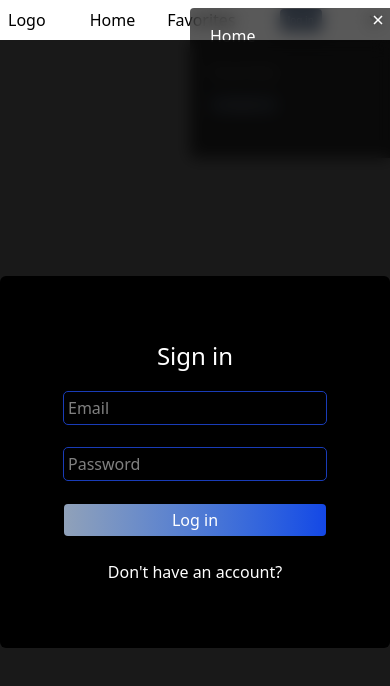
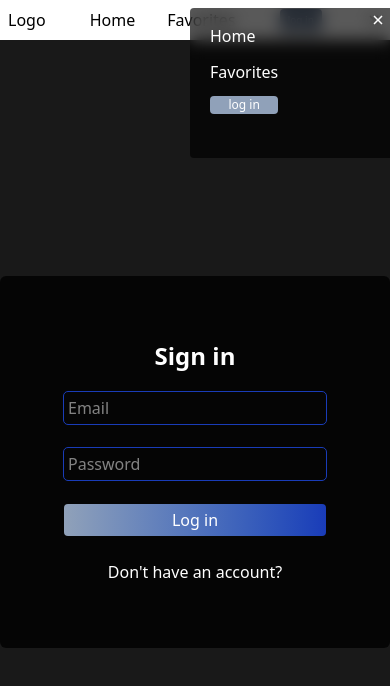
Before and after one commit to Juanagudelo9007/movie-app, a React (Vite) app: page / in a window 390 px wide. Both pictures are taken after a click on the button 373 px from the left and 20 px from the top of the page. Shown: the top 686 px of the page. Built offline with nearby package versions, Linux system fonts and the light colour scheme.

Commit message:
overlay mobile fixed

```diff
--- a/src/components/Login.jsx
+++ b/src/components/Login.jsx
@@ -5,8 +5,8 @@ const Login = () => {
 
   return (
     <div className="min-h-screen flex items-center justify-center bg-black/90 backdrop-blur-sm text-white">
-      <div className="w-full max-w-md bg-black bg-opacity-70 p-16  rounded-md">
-        <h1 className="text-2xl mb-5 text-center">
+      <div className="w-full bg-black/80  max-w-md p-16  rounded-md">
+        <h1 className="text-2xl mb-5 text-center font-bold">
           {isLogin ? "Sign in" : "Sign up"}
         </h1>
         <form className="flex flex-col gap-6 " action="">
@@ -27,10 +27,13 @@ const Login = () => {
               placeholder="Confirm Password"
             />
           )}
-          <button className="bg-gradient-to-r from-slate-400 to-blue-700 px-2 py-1 rounded-sm">
+          <button className="bg-gradient-to-r from-slate-400 to-blue-800 px-2 py-1 rounded-sm cursor-pointer">
             {isLogin ? "Log in" : "Sign up"}
           </button>
-          <p className="text-center" onClick={() => setIsLogin(!isLogin)}>
+          <p
+            className="text-center cursor-pointer"
+            onClick={() => setIsLogin(!isLogin)}
+          >
             {isLogin ? "Don't have an account?" : "Already have an account?"}
           </p>
         </form>
--- a/src/components/Navbar.jsx
+++ b/src/components/Navbar.jsx
@@ -45,7 +45,7 @@ const Navbar = () => {
         </button>
         {/* Mobile Menu Overlay*/}
         {isOpen && (
-          <div className="md:hidden w-[200px] fixed top-2 right-0 bg-black/65 backdrop-blur-sm text-white rounded-l-sm p-2 h-[150px]">
+          <div className="md:hidden w-[200px] fixed top-2 right-0 bg-black/65 backdrop-blur-sm text-white rounded-l-sm p-2 h-[150px] z-10">
             <div className="flex">
               <ul className="flex flex-col gap-3 mt-2 ml-3">
                 {links.map((l) => (
```
